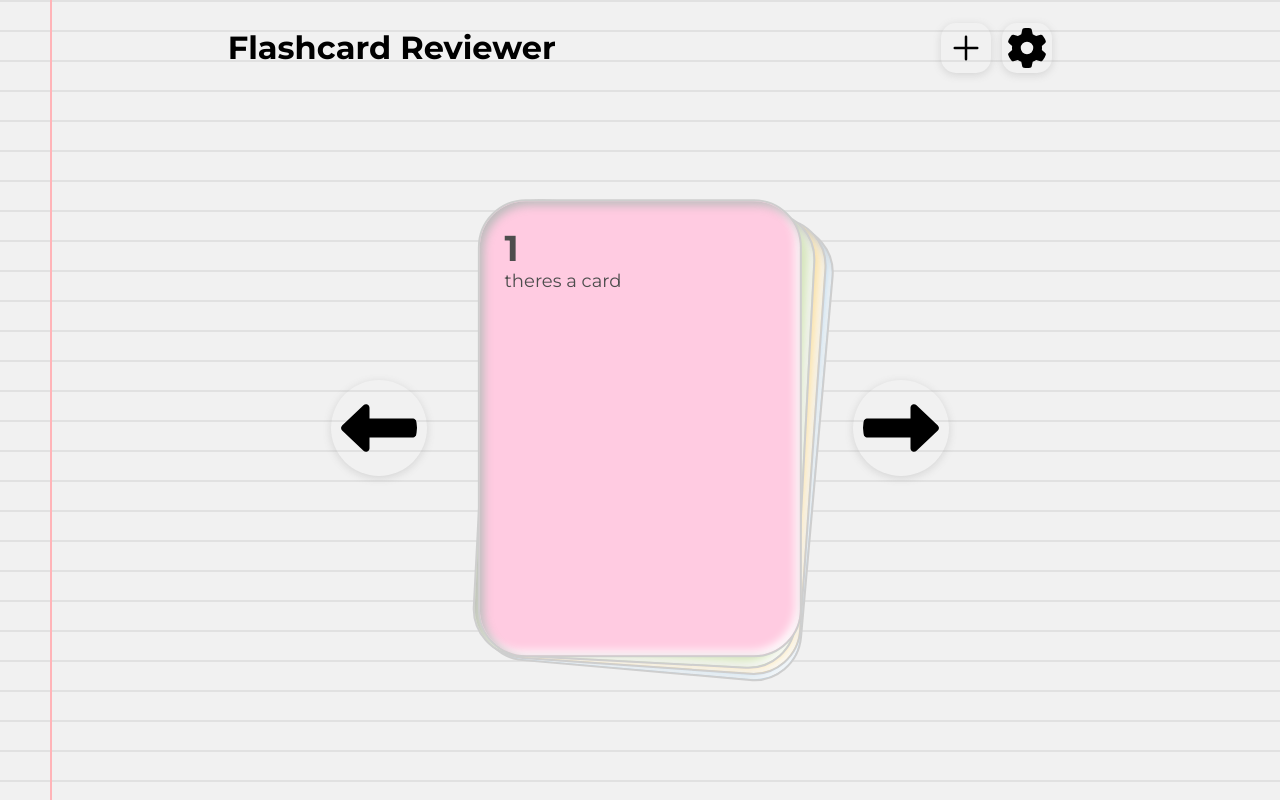
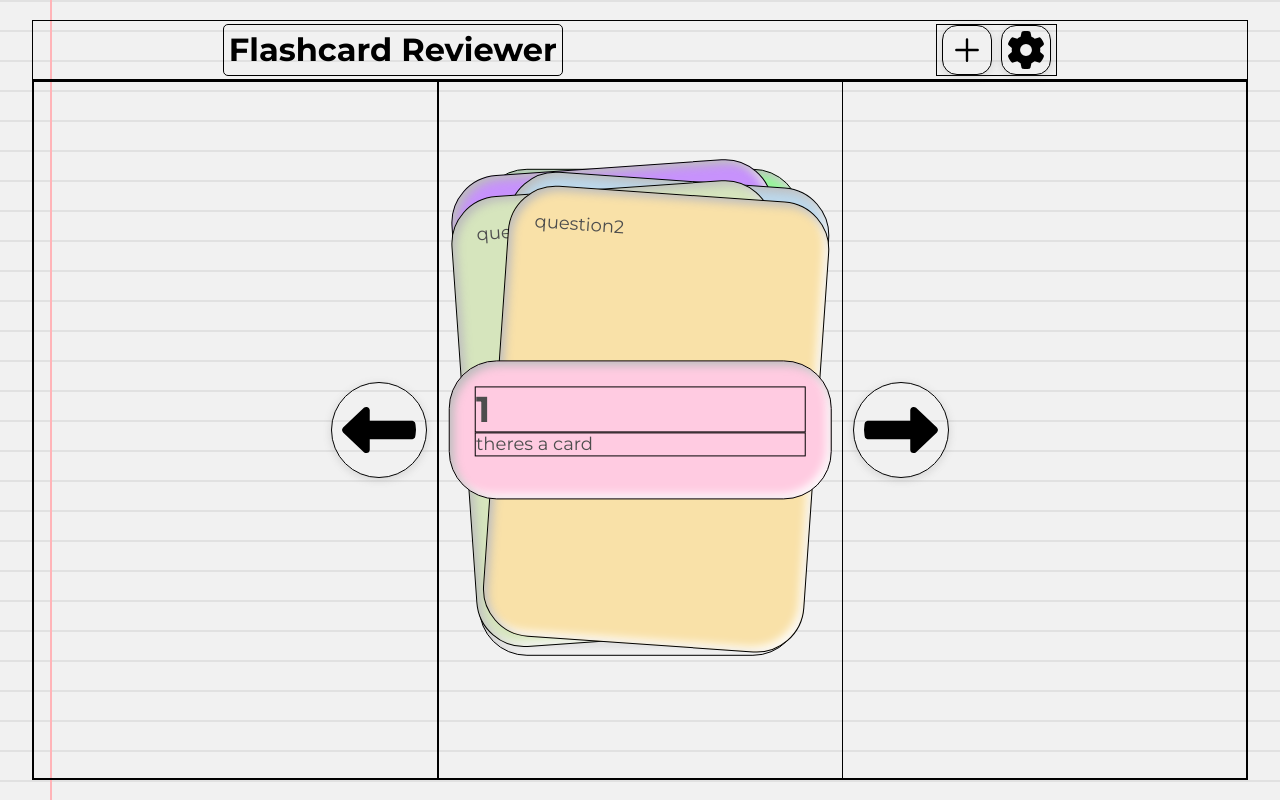
Before and after one commit to ron02dev/flashcard-reviewer, a React (Vite) app: page / in a window 1280 px wide. Built offline with nearby package versions, Linux system fonts and the light colour scheme.

Commit message:
changes on displaying of cards

```diff
--- a/src/components/SelectFlashcards.tsx
+++ b/src/components/SelectFlashcards.tsx
@@ -9,6 +9,29 @@ import "animate.css";
 import { useState } from "react";
 
 function SelectFlashcards() {
+  const dispatch = useDispatch();
+
+  const handleNext = () => {
+    dispatch(deckSelection("NEXT"));
+  };
+  const handleBack = () => {
+    dispatch(deckSelection("BACK"));
+  };
+
+  return (
+    <div className="select-container">
+      <div className="box box-left">
+        <FaLeftLong className="icon anm-btn-hvr" onClick={handleBack} />
+      </div>
+      <Decks />
+      <div className="box box-right">
+        <FaRightLong className="icon anm-btn-hvr" onClick={handleNext} />
+      </div>
+    </div>
+  );
+}
+
+function Decks() {
   const dispatch = useDispatch();
   const [animate, setAnimate] = useState(true);
   const selectedDeck = useSelector(
@@ -29,20 +52,9 @@ function SelectFlashcards() {
       setTimeout(() => setAnimate(true), 25);
     }
   };
-  const handleNext = () => {
-    handleClick("true");
-    dispatch(deckSelection("NEXT"));
-  };
-  const handleBack = () => {
-    handleClick("false");
-    dispatch(deckSelection("BACK"));
-  };
 
   return (
-    <div className="select-container">
-      <div className="box box-left">
-        <FaLeftLong className="icon anm-btn-hvr" onClick={handleBack} />
-      </div>
+    <>
       <div
         key={selectedDeck?.deckId}
         className={`box middle card-container animate__animated ${
@@ -55,9 +67,11 @@ function SelectFlashcards() {
               <h1>{selectedDeck.deckTitle}</h1>
               <p>theres a card</p>
             </div>
-            {decks &&
-              decks.map((deck: Deck) => (
-                <div className="card">{deck.deckId}</div>
+            {selectedDeck &&
+              selectedDeck.deck.map((card: Card) => (
+                <div className="card" onClick={handleSelect}>
+                  {card.question}
+                </div>
               ))}
           </>
         ) : (
@@ -69,11 +83,9 @@ function SelectFlashcards() {
           </>
         )}
       </div>
-      <div className="box box-right">
-        <FaRightLong className="icon anm-btn-hvr" onClick={handleNext} />
-      </div>
-    </div>
+    </>
   );
 }
 
+// FEB 3: ON HOVER I WANT THE CARD TO SHOW AS A PLAYING CARD THAT IS ON HAND
 export default SelectFlashcards;
--- a/src/state/flashcard/flashcardSlide.ts
+++ b/src/state/flashcard/flashcardSlide.ts
@@ -16,6 +16,9 @@ const initialState: FlashcardsState = {
         { cardId: "1", question: "question1", answer: "answer1" },
         { cardId: "2", question: "question2", answer: "answer2" },
         { cardId: "3", question: "question3", answer: "answer3" },
+        { cardId: "4", question: "question1", answer: "answer1" },
+        { cardId: "5", question: "question2", answer: "answer2" },
+        { cardId: "6", question: "question3", answer: "answer3" },
       ],
     },
     {
--- a/src/styles/app.scss
+++ b/src/styles/app.scss
@@ -4,7 +4,9 @@
   display: flex;
   flex-direction: column;
 
-
+*{
+    border: 1px solid black;
+  }
 
 
   .header-container {
--- a/src/styles/flashcards.scss
+++ b/src/styles/flashcards.scss
@@ -4,6 +4,8 @@
   display: flex;
   justify-content: center;
   position: relative;
+
+
 
   .card {
     height: 65%;
@@ -14,9 +16,17 @@
     top: 50%;
     left: 50%;
     transform: translate(-50%, -50%);
-    transition: ease 0.3s;
+    transition: ease 0.7s;
   }
 
+
+  .card-one{
+     height: 20%;
+    width: 95%;
+    top: 50%;
+    left: 50%;
+     transition: ease 0.3s;
+  }
   .card-one:hover {
     height: 95%;
     width: 95%;
@@ -25,7 +35,9 @@
   }
 
   .card:hover:not(.card:nth-child(1)) {
-    rotate: 10deg;
+  rotate: 0;
+    top: 55%;
+    left: 50%;
   }
 
   .card:nth-child(1) {
@@ -37,37 +49,43 @@
   }
 
 
-
   .card:nth-child(2) {
-    top: 52%;
-    left: 48%;
-    rotate: 3deg;
+    top: 46%;
+    left: 50%;
+    rotate: -4deg;
     z-index: 4; /* A lower z-index sends it to the back */
     background-color: #d6e5bd;
   }
 
   .card:nth-child(3) {
-    top: 53%; //+
-    left: 49%; //+
-    rotate: 4deg; //+
-    z-index: 3; /* A lower z-index sends it to the back */
+      top: 50%;
+    left: 50%;
+    rotate: 4deg;
+    z-index: 4; /* A lower z-index sends it to the back */
     background-color: #f9e1a8;
   }
 
   .card:nth-child(4) {
-    top: 54%; //+
-    left: 49%; //+
-    rotate: 5deg; //+
-    z-index: 2; /* A lower z-index sends it to the back */
+    top: 48%; //+
+    left: 50%; //+
+    rotate: 4deg;
+    z-index: 3; /* A lower z-index sends it to the back */
     background-color: #bcd8ec;
   }
 
   .card:nth-child(5) {
-    top: 55%; //+
+     top: 43%; //+
     left: 50%; //+
-    rotate: 5deg; //+
+    rotate: -4deg;
+    z-index: 2; /* A lower z-index sends it to the back */
+    background-color: #c792fc;
+  }
+   .card:nth-child(6) {
+    top:45%; //+
+    left: 50%; //+
+
     z-index: 1; /* A lower z-index sends it to the back */
-    background-color: #8000ff;
+    background-color: #97f79b;
   }
 }
 
```
